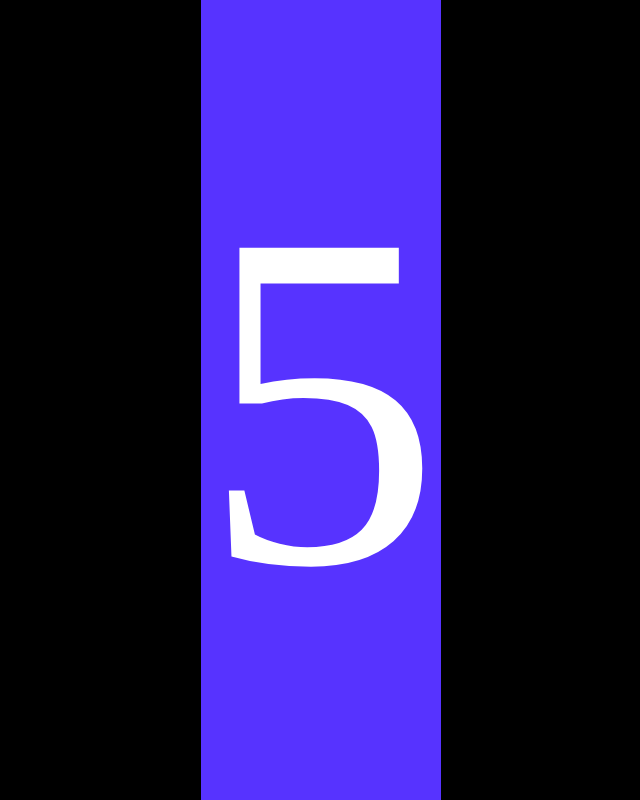
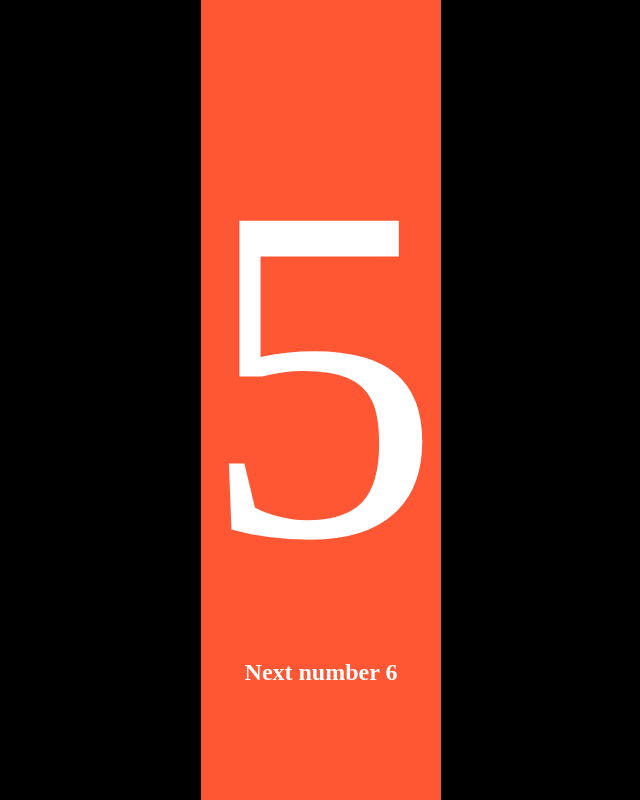
Before and after one commit to Kambo22/Counting, a plain HTML site: page Index.html in a window 1280 px wide. Shown: the whole page, without its empty margins (319-959 px from the left). Drawn offline with Linux system fonts and the light colour scheme.

Commit message:
Added H1 with text showing the next number in the chain and modified the JS

```diff
--- a/Index.html
+++ b/Index.html
@@ -9,6 +9,7 @@
 <body>
     <div class="container">
         <div id="countText">0</div>
+        <h1>Next number <span id="nextNumber">1</span></h1>
     </div>
     <script src="script.js"></script>
 </body>
--- a/Styles.css
+++ b/Styles.css
@@ -16,3 +16,12 @@ body, html {
 #countText {
     color: white;
 }
+
+#number:hover {
+    background-color: #ddd;
+  }
+
+  h1 {
+    font-size: 24px;
+    margin-top: 10px;
+  }
--- a/script.js
+++ b/script.js
@@ -1,15 +1,18 @@
 let count = 0;
+const countTextElement = document.getElementById('countText');
+const nextNumberElement = document.getElementById('nextNumber');
 
-function countUp() {
-    count++;
-    document.getElementById('countText').textContent = count;
-    changeBackground();
+function updateCount() {
+  count++;
+  countTextElement.textContent = count;
+  nextNumberElement.textContent = count + 1;
+  updateBackground();
 }
 
-function changeBackground() {
-    let colors = ['#FF5733', '#33FF57', '#5733FF', '#FF3357', '#33B5FF'];
-    let randomColor = colors[Math.floor(Math.random() * colors.length)];
-    document.body.style.backgroundColor = randomColor;
+function updateBackground() {
+  const colors = ['#FF5733', '#FFC300', '#DAF7A6', '#C70039', '#900C3F'];
+  const randomColor = colors[Math.floor(Math.random() * colors.length)];
+  document.body.style.backgroundColor = randomColor;
 }
 
-setInterval(countUp, 1000);
+setInterval(updateCount, 1000);
```
